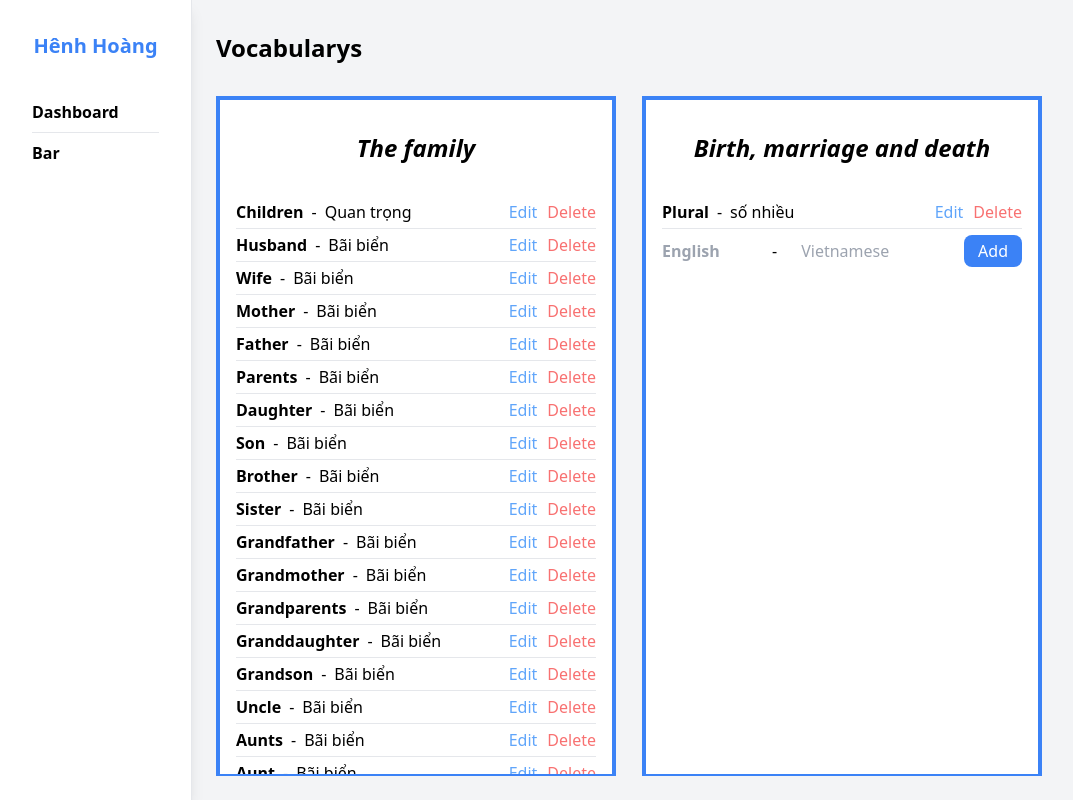
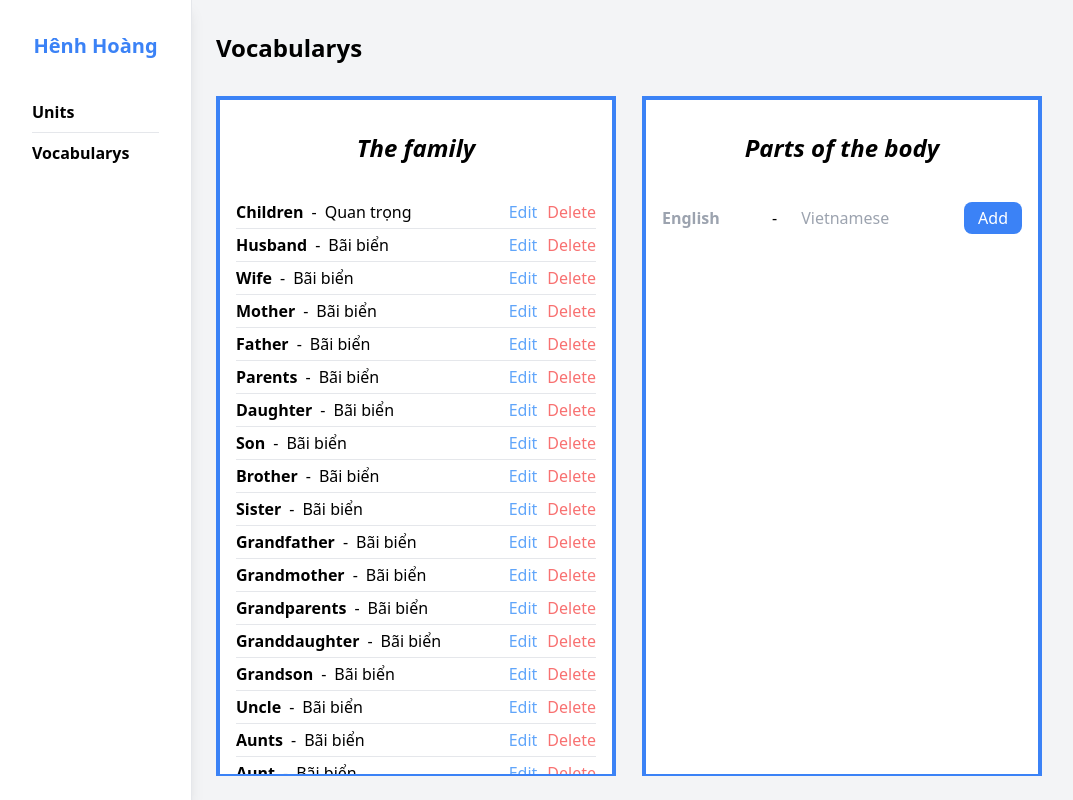
Before and after one commit to henhhenh13/Study-with-me, a React (Create React App) app: page / in a window 1280 px wide. Shown: the whole page, without its empty margins (0-1073 px from the left). Built offline with nearby package versions, Linux system fonts and the light colour scheme; what @ebay/nice-modal-react would draw is missing.

Commit message:
feat: update json

```diff
--- a/src/data/vocabulary-theme.json
+++ b/src/data/vocabulary-theme.json
@@ -5,7 +5,7 @@
     },
     {
         "themeId": "1",
-        "theme": "Birth, marriage and death"
+        "theme": "Parts of the body"
     },
     {
         "themeId": "2",
--- a/src/data/vocabularys.json
+++ b/src/data/vocabularys.json
@@ -317,7 +317,7 @@
     {
        "vocabularyId":"37",
        "vocabulary":"plural",
-       "themeId":"1",
+       "themeId":"3",
        "translations":{
           "vn":"số nhiều"
        }
--- /dev/null
+++ b/src/managers/use-section-manager/section-state.ts
@@ -0,0 +1 @@
+export type SectionState = 'units' | 'vocabularys' | 'exercise';
--- a/src/sections/sidebar.tsx
+++ b/src/sections/sidebar.tsx
@@ -9,10 +9,10 @@ export const Sidebar = (): React.ReactElement => {
       <div className="w-full">
         <ul className="divide-y px-8 font-semibold">
           <li className="py-2 cursor-pointer hover:text-blue-500 transition-colors duration-200">
-            Dashboard
+            Units
           </li>
           <li className="py-2 cursor-pointer hover:text-blue-500 transition-colors duration-200">
-            Bar
+            Vocabularys
           </li>
         </ul>
       </div>
```
